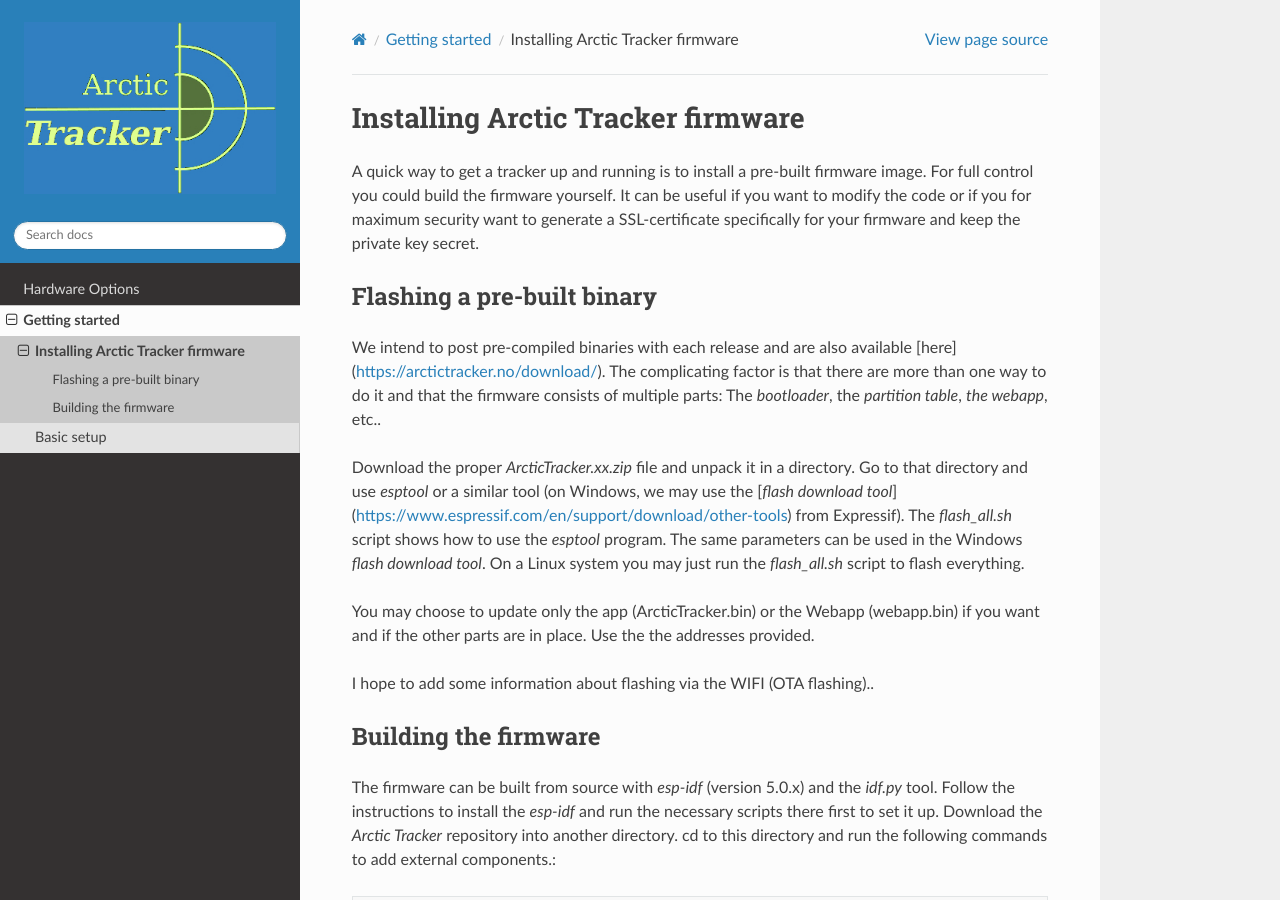
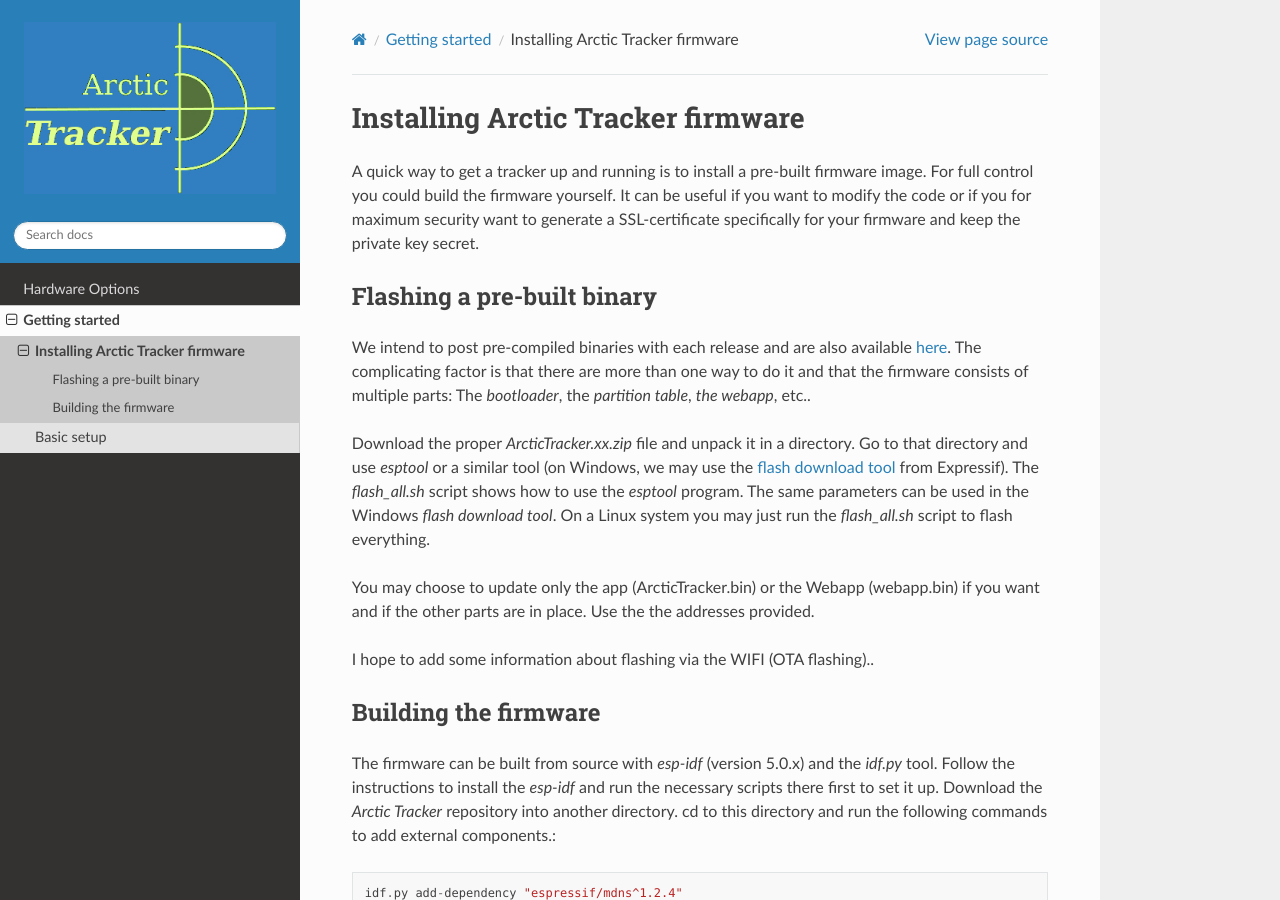
Before and after one commit to Hamlabs/ArcticTracker-docs, a Sphinx documentation site: the page built from docs/install.rst, in a window 1280 px wide and 900 px high. Built offline with Sphinx 7.4.7 and the Read the Docs theme 3.1.0, drawn with Linux system fonts in a browser that asks for light colours; pages that are not in the unit, such as notebooks, are missing from menus.

Commit message:
Update install.rst

```diff
--- a/docs/install.rst
+++ b/docs/install.rst
@@ -6,9 +6,9 @@
 
 Flashing a pre-built binary
 ---------------------------
-We intend to post pre-compiled binaries with each release and are also available [here](https://arctictracker.no/download/). The complicating factor is that there are more than one way to do it and that the firmware consists of multiple parts: The *bootloader*, the *partition table*, *the webapp*, etc..
+We intend to post pre-compiled binaries with each release and are also available `here <https://arctictracker.no/download/>`_. The complicating factor is that there are more than one way to do it and that the firmware consists of multiple parts: The *bootloader*, the *partition table*, *the webapp*, etc..
 
-Download the proper *ArcticTracker.xx.zip* file and unpack it in a directory. Go to that directory and use *esptool* or a similar tool (on Windows, we may use the [*flash download tool*](https://www.espressif.com/en/support/download/other-tools) from Expressif). The *flash_all.sh* script shows how to use the *esptool* program. The same parameters can be used in the Windows *flash download tool*. On a Linux system you may just run the *flash_all.sh* script to flash everything.
+Download the proper *ArcticTracker.xx.zip* file and unpack it in a directory. Go to that directory and use *esptool* or a similar tool (on Windows, we may use the `flash download tool <https://www.espressif.com/en/support/download/other-tools>`_ from Expressif). The *flash_all.sh* script shows how to use the *esptool* program. The same parameters can be used in the Windows *flash download tool*. On a Linux system you may just run the *flash_all.sh* script to flash everything.
 
 You may choose to update only the app (ArcticTracker.bin) or the Webapp (webapp.bin) if you want and if the other parts are in place. Use the the addresses provided.
 
```
